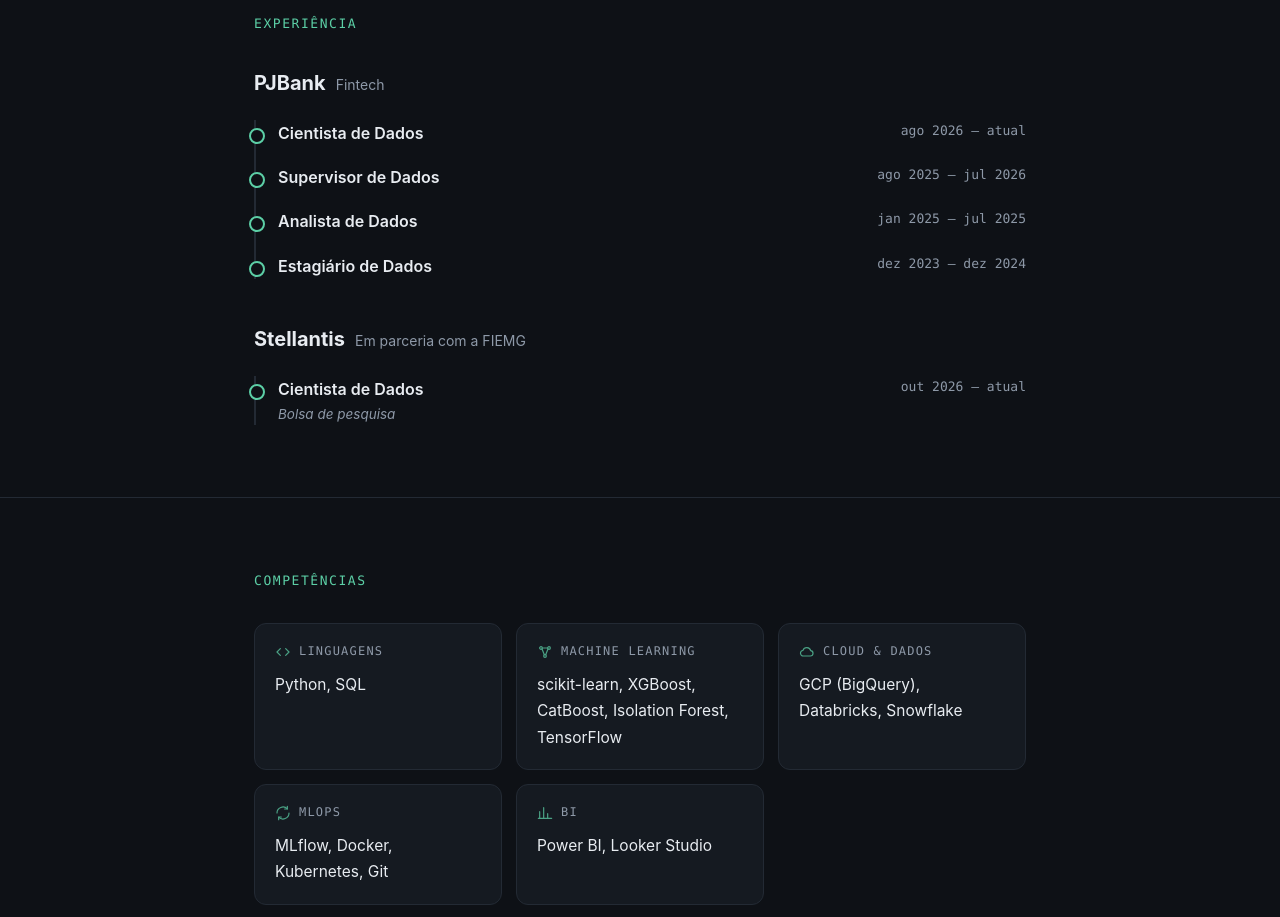
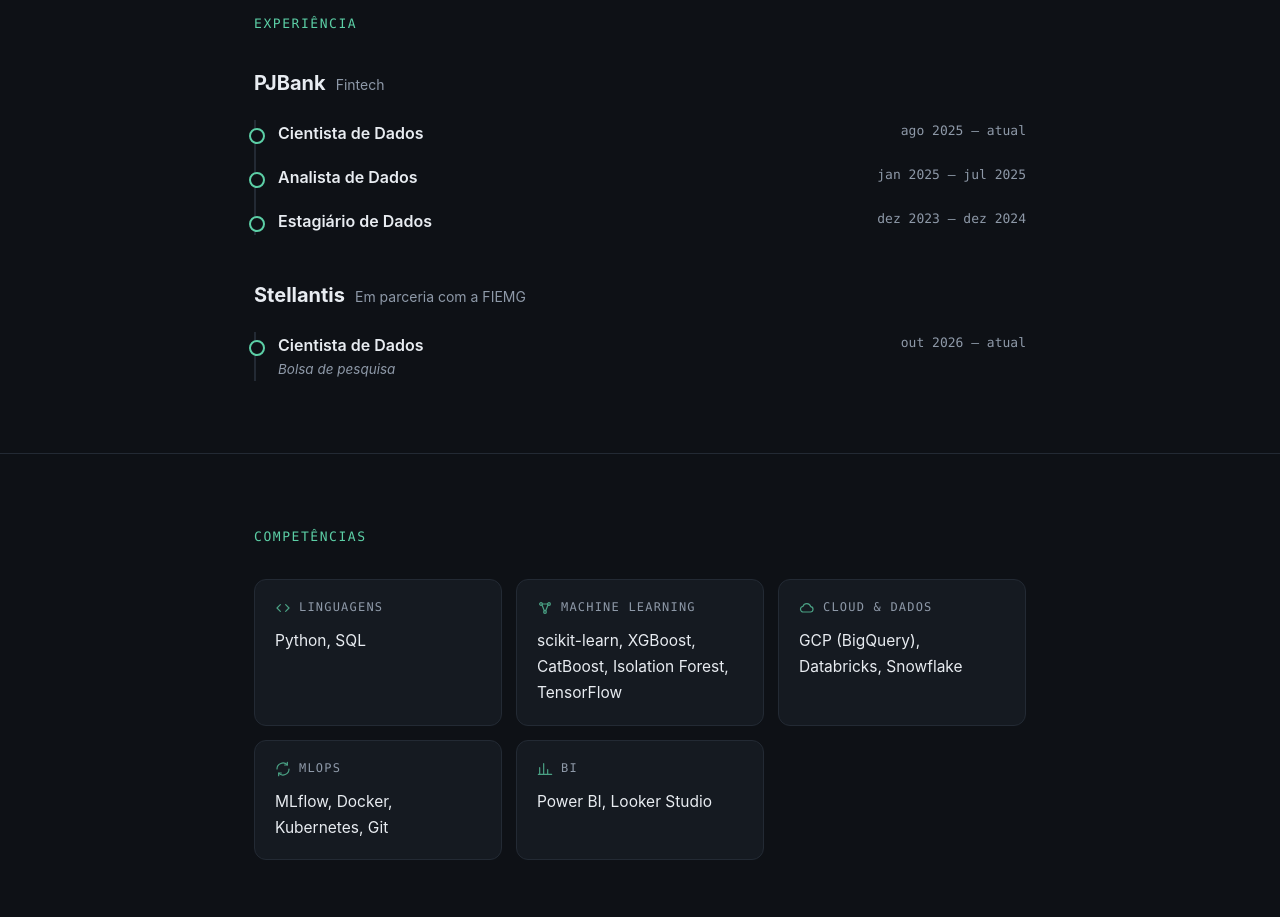
Before and after one commit to bruno-lima98/bruno-lima98.github.io, a plain HTML site: page pt/index.html in a window 1280 px wide. Shown: the part 940-1857 px from the top of the page. Drawn offline with Linux system fonts and the light colour scheme.

Commit message:
Update index.html

```diff
--- a/pt/index.html
+++ b/pt/index.html
@@ -172,10 +172,7 @@
         <div class="company-head"><h3>PJBank</h3><span>Fintech</span></div>
         <div class="roles">
           <div class="role">
-            <div class="role-head"><b>Cientista de Dados</b><span class="when">ago 2026 – atual</span></div>
-          </div>
-          <div class="role">
-            <div class="role-head"><b>Supervisor de Dados</b><span class="when">ago 2025 – jul 2026</span></div>
+            <div class="role-head"><b>Cientista de Dados</b><span class="when">ago 2025 – atual</span></div>
           </div>
           <div class="role">
             <div class="role-head"><b>Analista de Dados</b><span class="when">jan 2025 – jul 2025</span></div>
```
